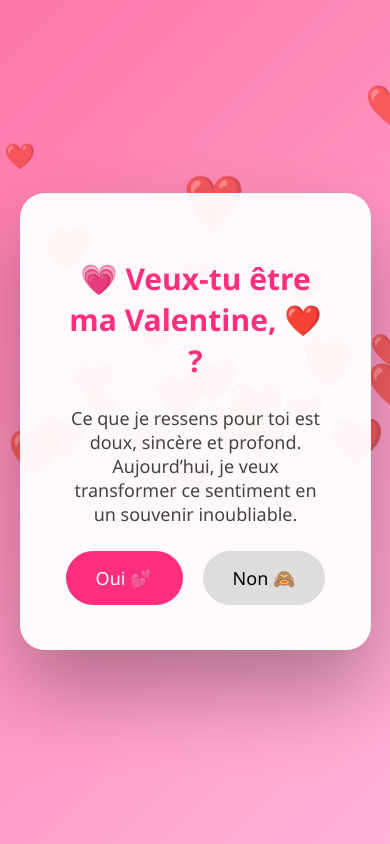
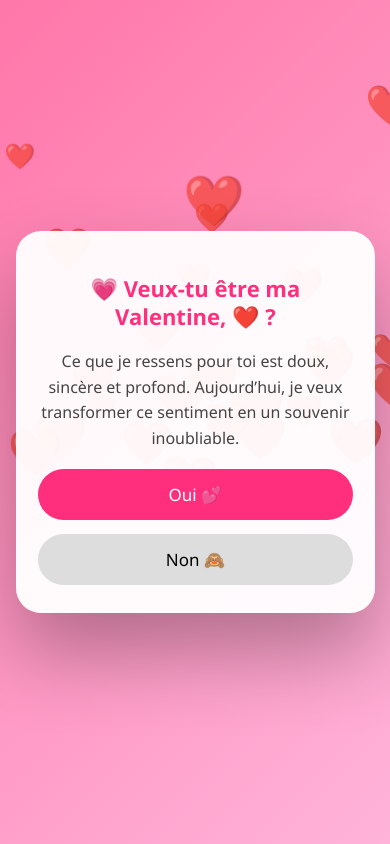
Before and after one commit to PrudenceAZ/loveday, a plain HTML site: page index.html in a window 390 px wide. Shown: the top 844 px of the page. Drawn offline with Linux system fonts and the light colour scheme.

Commit message:
Responsive mobile: bulle plus lisible

```diff
--- a/style.css
+++ b/style.css
@@ -122,3 +122,34 @@ button:hover {
 .hidden {
     display: none;
 }
+/* 📱 OPTIMISATION MOBILE */
+@media (max-width: 600px) {
+
+    .bubble {
+        width: 92%;
+        padding: 28px 22px;
+        border-radius: 22px;
+    }
+
+    h1 {
+        font-size: 22px;
+        line-height: 1.3;
+    }
+
+    .message {
+        font-size: 16px;
+        line-height: 1.6;
+        margin: 18px 0;
+    }
+
+    .buttons {
+        flex-direction: column;
+        gap: 14px;
+    }
+
+    button {
+        width: 100%;
+        font-size: 17px;
+        padding: 14px;
+    }
+}
```
